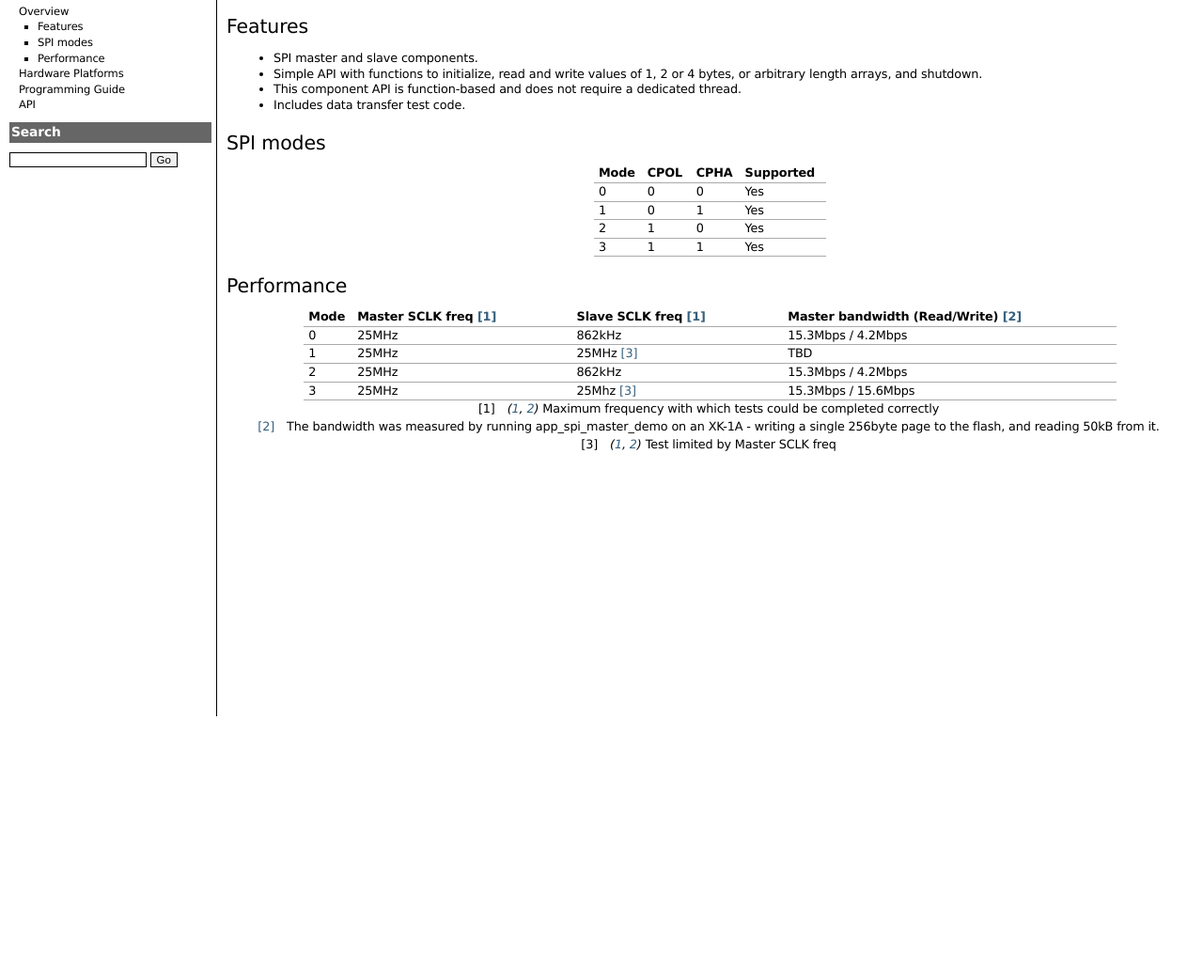
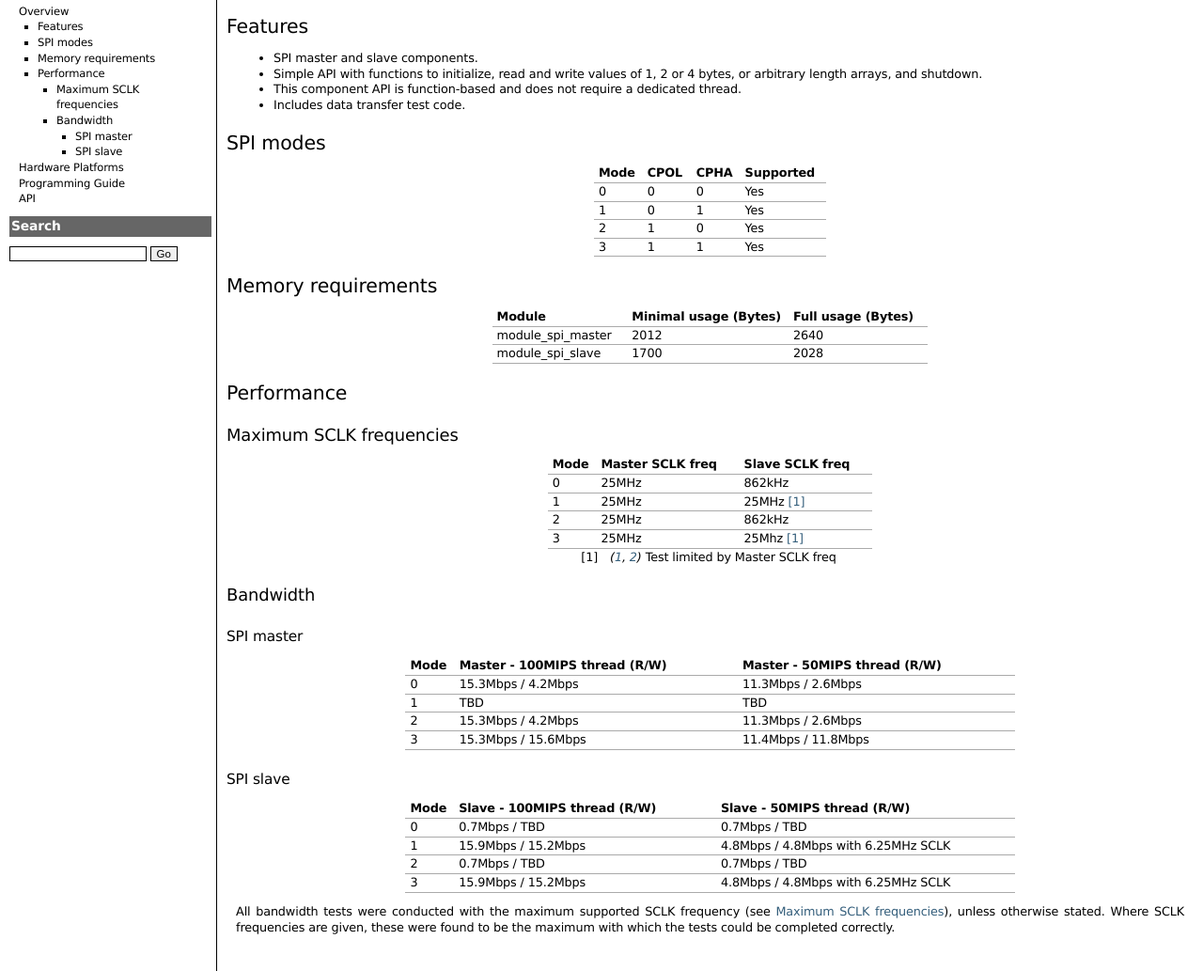
Before and after one commit to xcore/sc_spi, a plain HTML site: page overview.html in a window 1280 px wide. Shown: the part 43-1076 px from the top of the page at 94% size. Before the commit the page ends 818 px from the top, so only its background shows below. Drawn offline with nearby package versions, Linux system fonts and the light colour scheme; some packages are replaced by stand-ins of ours.

Commit message:
Memory usage and bandwidth figures added to overview

```diff
--- a/overview.html
+++ b/overview.html
@@ -111,64 +111,148 @@ bytes, or arbitrary length arrays, and shutdown.</li>
 </tbody>
 </table>
 </div>
+<div class="section" id="memory-requirements">
+<h2>Memory requirements<a class="headerlink" href="#memory-requirements" title="Permalink to this headline">¶</a></h2>
+<table border="1" class="docutils">
+<colgroup>
+<col width="31%" />
+<col width="37%" />
+<col width="32%" />
+</colgroup>
+<thead valign="bottom">
+<tr><th class="head">Module</th>
+<th class="head">Minimal usage (Bytes)</th>
+<th class="head">Full usage (Bytes)</th>
+</tr>
+</thead>
+<tbody valign="top">
+<tr><td>module_spi_master</td>
+<td>2012</td>
+<td>2640</td>
+</tr>
+<tr><td>module_spi_slave</td>
+<td>1700</td>
+<td>2028</td>
+</tr>
+</tbody>
+</table>
+</div>
 <div class="section" id="performance">
 <h2>Performance<a class="headerlink" href="#performance" title="Permalink to this headline">¶</a></h2>
+<div class="section" id="maximum-sclk-frequencies">
+<span id="sec-max-freq"></span><h3>Maximum SCLK frequencies<a class="headerlink" href="#maximum-sclk-frequencies" title="Permalink to this headline">¶</a></h3>
 <table border="1" class="docutils">
 <colgroup>
-<col width="6%" />
-<col width="27%" />
-<col width="26%" />
+<col width="15%" />
+<col width="44%" />
 <col width="41%" />
 </colgroup>
 <thead valign="bottom">
 <tr><th class="head">Mode</th>
-<th class="head">Master SCLK freq <a class="footnote-reference" href="#first" id="id1">[1]</a></th>
-<th class="head">Slave SCLK freq <a class="footnote-reference" href="#first" id="id2">[1]</a></th>
-<th class="head">Master bandwidth (Read/Write) <a class="footnote-reference" href="#second" id="id3">[2]</a></th>
+<th class="head">Master SCLK freq</th>
+<th class="head">Slave SCLK freq</th>
 </tr>
 </thead>
 <tbody valign="top">
 <tr><td>0</td>
 <td>25MHz</td>
 <td>862kHz</td>
-<td>15.3Mbps / 4.2Mbps</td>
 </tr>
 <tr><td>1</td>
 <td>25MHz</td>
-<td>25MHz <a class="footnote-reference" href="#third" id="id4">[3]</a></td>
-<td>TBD</td>
+<td>25MHz <a class="footnote-reference" href="#first" id="id1">[1]</a></td>
 </tr>
 <tr><td>2</td>
 <td>25MHz</td>
 <td>862kHz</td>
-<td>15.3Mbps / 4.2Mbps</td>
 </tr>
 <tr><td>3</td>
 <td>25MHz</td>
-<td>25Mhz <a class="footnote-reference" href="#third" id="id5">[3]</a></td>
-<td>15.3Mbps / 15.6Mbps</td>
+<td>25Mhz <a class="footnote-reference" href="#first" id="id2">[1]</a></td>
 </tr>
 </tbody>
 </table>
 <table class="docutils footnote" frame="void" id="first" rules="none">
 <colgroup><col class="label" /><col /></colgroup>
 <tbody valign="top">
-<tr><td class="label">[1]</td><td><em>(<a class="fn-backref" href="#id1">1</a>, <a class="fn-backref" href="#id2">2</a>)</em> Maximum frequency with which tests could be completed correctly</td></tr>
+<tr><td class="label">[1]</td><td><em>(<a class="fn-backref" href="#id1">1</a>, <a class="fn-backref" href="#id2">2</a>)</em> Test limited by Master SCLK freq</td></tr>
 </tbody>
 </table>
-<table class="docutils footnote" frame="void" id="second" rules="none">
-<colgroup><col class="label" /><col /></colgroup>
+</div>
+<div class="section" id="bandwidth">
+<h3>Bandwidth<a class="headerlink" href="#bandwidth" title="Permalink to this headline">¶</a></h3>
+<div class="section" id="spi-master">
+<h4>SPI master<a class="headerlink" href="#spi-master" title="Permalink to this headline">¶</a></h4>
+<table border="1" class="docutils">
+<colgroup>
+<col width="8%" />
+<col width="46%" />
+<col width="45%" />
+</colgroup>
+<thead valign="bottom">
+<tr><th class="head">Mode</th>
+<th class="head">Master - 100MIPS thread (R/W)</th>
+<th class="head">Master - 50MIPS thread (R/W)</th>
+</tr>
+</thead>
 <tbody valign="top">
-<tr><td class="label"><a class="fn-backref" href="#id3">[2]</a></td><td>The bandwidth was measured by running app_spi_master_demo on an XK-1A -
-writing a single 256byte page to the flash, and reading 50kB from it.</td></tr>
+<tr><td>0</td>
+<td>15.3Mbps / 4.2Mbps</td>
+<td>11.3Mbps / 2.6Mbps</td>
+</tr>
+<tr><td>1</td>
+<td>TBD</td>
+<td>TBD</td>
+</tr>
+<tr><td>2</td>
+<td>15.3Mbps / 4.2Mbps</td>
+<td>11.3Mbps / 2.6Mbps</td>
+</tr>
+<tr><td>3</td>
+<td>15.3Mbps / 15.6Mbps</td>
+<td>11.4Mbps / 11.8Mbps</td>
+</tr>
 </tbody>
 </table>
-<table class="docutils footnote" frame="void" id="third" rules="none">
-<colgroup><col class="label" /><col /></colgroup>
+</div>
+<div class="section" id="spi-slave">
+<h4>SPI slave<a class="headerlink" href="#spi-slave" title="Permalink to this headline">¶</a></h4>
+<table border="1" class="docutils">
+<colgroup>
+<col width="8%" />
+<col width="43%" />
+<col width="49%" />
+</colgroup>
+<thead valign="bottom">
+<tr><th class="head">Mode</th>
+<th class="head">Slave - 100MIPS thread (R/W)</th>
+<th class="head">Slave - 50MIPS thread (R/W)</th>
+</tr>
+</thead>
 <tbody valign="top">
-<tr><td class="label">[3]</td><td><em>(<a class="fn-backref" href="#id4">1</a>, <a class="fn-backref" href="#id5">2</a>)</em> Test limited by Master SCLK freq</td></tr>
+<tr><td>0</td>
+<td>0.7Mbps / TBD</td>
+<td>0.7Mbps / TBD</td>
+</tr>
+<tr><td>1</td>
+<td>15.9Mbps / 15.2Mbps</td>
+<td>4.8Mbps / 4.8Mbps with 6.25MHz SCLK</td>
+</tr>
+<tr><td>2</td>
+<td>0.7Mbps / TBD</td>
+<td>0.7Mbps / TBD</td>
+</tr>
+<tr><td>3</td>
+<td>15.9Mbps / 15.2Mbps</td>
+<td>4.8Mbps / 4.8Mbps with 6.25MHz SCLK</td>
+</tr>
 </tbody>
 </table>
+<p>All bandwidth tests were conducted with the maximum supported SCLK frequency
+(see <a class="reference internal" href="#sec-max-freq"><span>Maximum SCLK frequencies</span></a>), unless otherwise stated. Where SCLK frequencies are
+given, these were found to be the maximum with which the tests could be completed correctly.</p>
+</div>
+</div>
 </div>
 </div>
 
@@ -184,7 +268,16 @@ writing a single 256byte page to the flash, and reading 50kB from it.</td></tr>
 <li class="toctree-l1 current"><a class="current reference internal" href="">Overview</a><ul>
 <li class="toctree-l2"><a class="reference internal" href="#features">Features</a></li>
 <li class="toctree-l2"><a class="reference internal" href="#spi-modes">SPI modes</a></li>
-<li class="toctree-l2"><a class="reference internal" href="#performance">Performance</a></li>
+<li class="toctree-l2"><a class="reference internal" href="#memory-requirements">Memory requirements</a></li>
+<li class="toctree-l2"><a class="reference internal" href="#performance">Performance</a><ul>
+<li class="toctree-l3"><a class="reference internal" href="#maximum-sclk-frequencies">Maximum SCLK frequencies</a></li>
+<li class="toctree-l3"><a class="reference internal" href="#bandwidth">Bandwidth</a><ul>
+<li class="toctree-l4"><a class="reference internal" href="#spi-master">SPI master</a></li>
+<li class="toctree-l4"><a class="reference internal" href="#spi-slave">SPI slave</a></li>
+</ul>
+</li>
+</ul>
+</li>
 </ul>
 </li>
 <li class="toctree-l1"><a class="reference internal" href="hw.html">Hardware Platforms</a></li>
```
Also changed, not shown: index.html (+10 -1 lines), _sources/overview.txt, searchindex.js, 1 other file.
